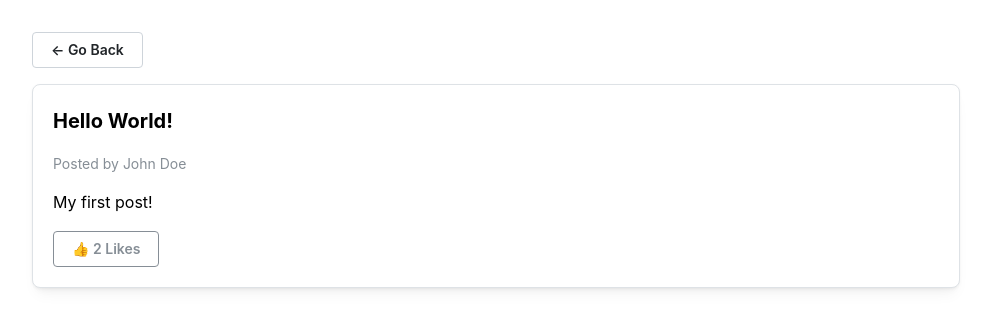
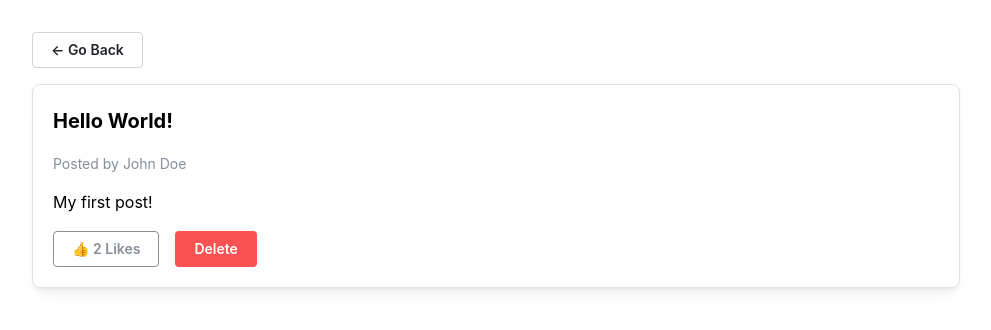
Before and after one commit to soymaxhs/social-webapp, a Next.js app: page /1/posts/1 in a window 1280 px wide. Shown: the top 330 px of the page, without its empty margins (144-1135 px from the left). Built offline with nearby package versions, Linux system fonts and the light colour scheme; data requests are answered from the project's data file.

Commit message:
feat(DetailPostPage): added delete post functionality

```diff
--- a/src/app/[userId]/posts/[postId]/page.tsx
+++ b/src/app/[userId]/posts/[postId]/page.tsx
@@ -3,10 +3,21 @@
 import { useEffect, useState } from "react";
 import { useParams, useRouter } from "next/navigation";
 import { Card, Stack, Text, Button, Group, Container } from "@mantine/core";
-import { getPost, patchLikesPost } from "@/services/posts/api";
+import { deletePost, getPost, patchLikesPost } from "@/services/posts/api";
 import { getUser } from "@/services/users/api";
 import { Post, User } from "@/types";
 
+/**
+ * TODO: Clean this component.
+ *
+ * - It should be split into smaller components.
+ * - It need a confirmation modal before deleting a post.
+ * - It should handle errors more gracefully.
+ * - It should use a common component for loading state.
+ * - It should use a stronger validation for deleting a post.
+ * - It should use common functionality for toggling likes.
+ * - It should use a descriptive names
+ */
 export default function PostDetailPage() {
   const router = useRouter();
   const params = useParams();
@@ -61,6 +72,15 @@ export default function PostDetailPage() {
     }
   };
 
+  const handleDeleteClick = async () => {
+    try {
+      await deletePost(postId);
+      router.push(`/${userId}/posts`);
+    } catch (error) {
+      console.error("Error deleting post", error);
+    }
+  };
+
   if (!post || !user) return <Text>Loading...</Text>;
 
   return (
@@ -89,6 +109,12 @@ export default function PostDetailPage() {
             >
               👍 {likes.length} {likes.length === 1 ? "Like" : "Likes"}
             </Button>
+
+            {Number(userId) === Number(user.id) && (
+              <Button size="sm" color="red" onClick={handleDeleteClick}>
+                Delete
+              </Button>
+            )}
           </Group>
         </Stack>
       </Card>
--- a/src/app/[userId]/posts/page.tsx
+++ b/src/app/[userId]/posts/page.tsx
@@ -1,6 +1,6 @@
 "use client";
 
-import { useEffect, useMemo, useState } from "react";
+import { useEffect, useState } from "react";
 import { useParams, useRouter } from "next/navigation";
 import {
   Container,
--- a/src/services/posts/api.ts
+++ b/src/services/posts/api.ts
@@ -47,3 +47,10 @@ export const getPost = async (id: string): Promise<Post> => {
   const res = await fetch(`${BASE_URL}/posts/${id}`);
   return res.json();
 };
+
+// TODO: Document properly
+export const deletePost = async (id: string): Promise<void> => {
+  await fetch(`${BASE_URL}/posts/${id}`, {
+    method: "DELETE",
+  });
+};
```
Also changed, not shown: src/components/molecules/PostCard/index.tsx (+4 -4 lines).
